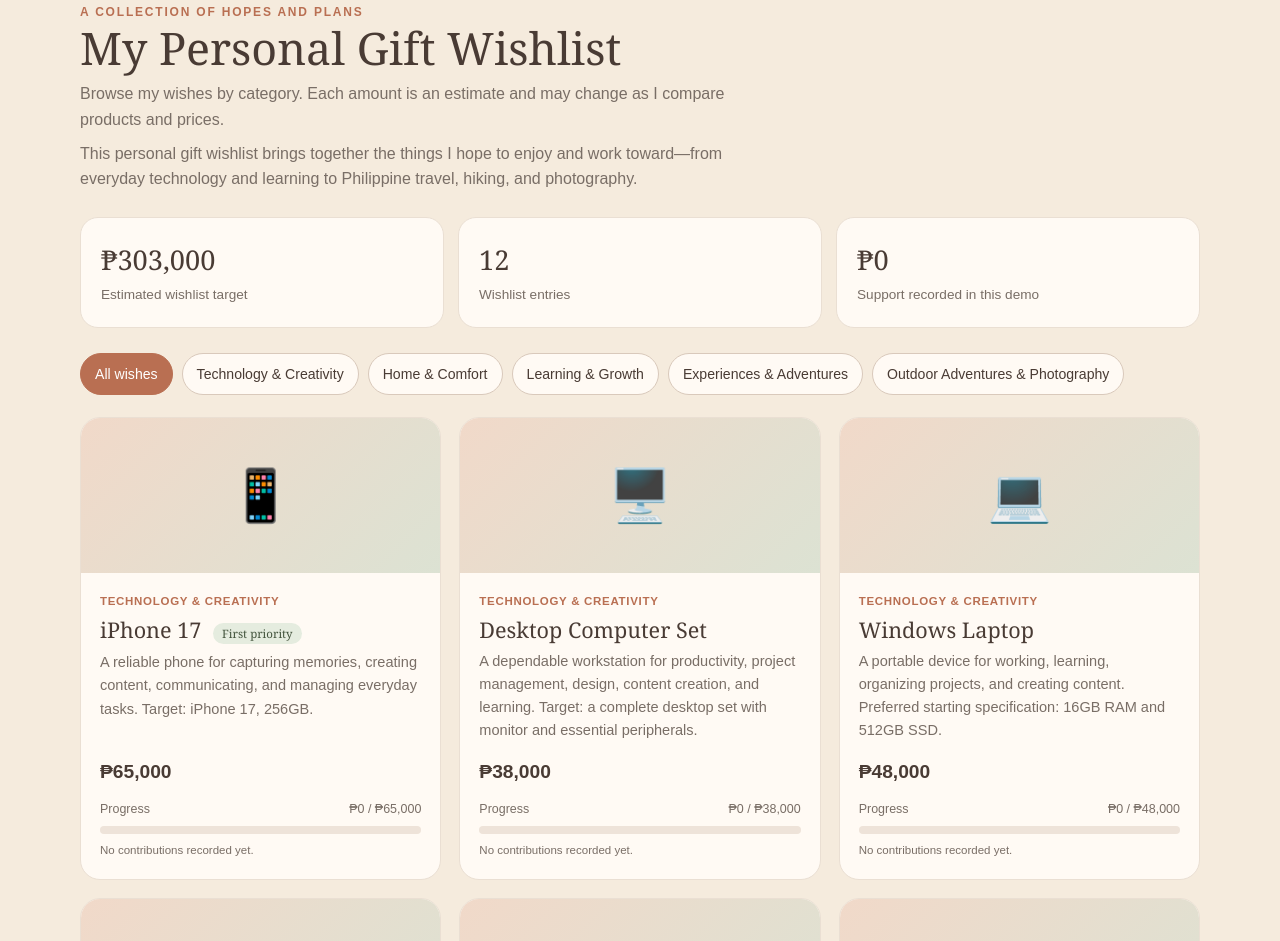
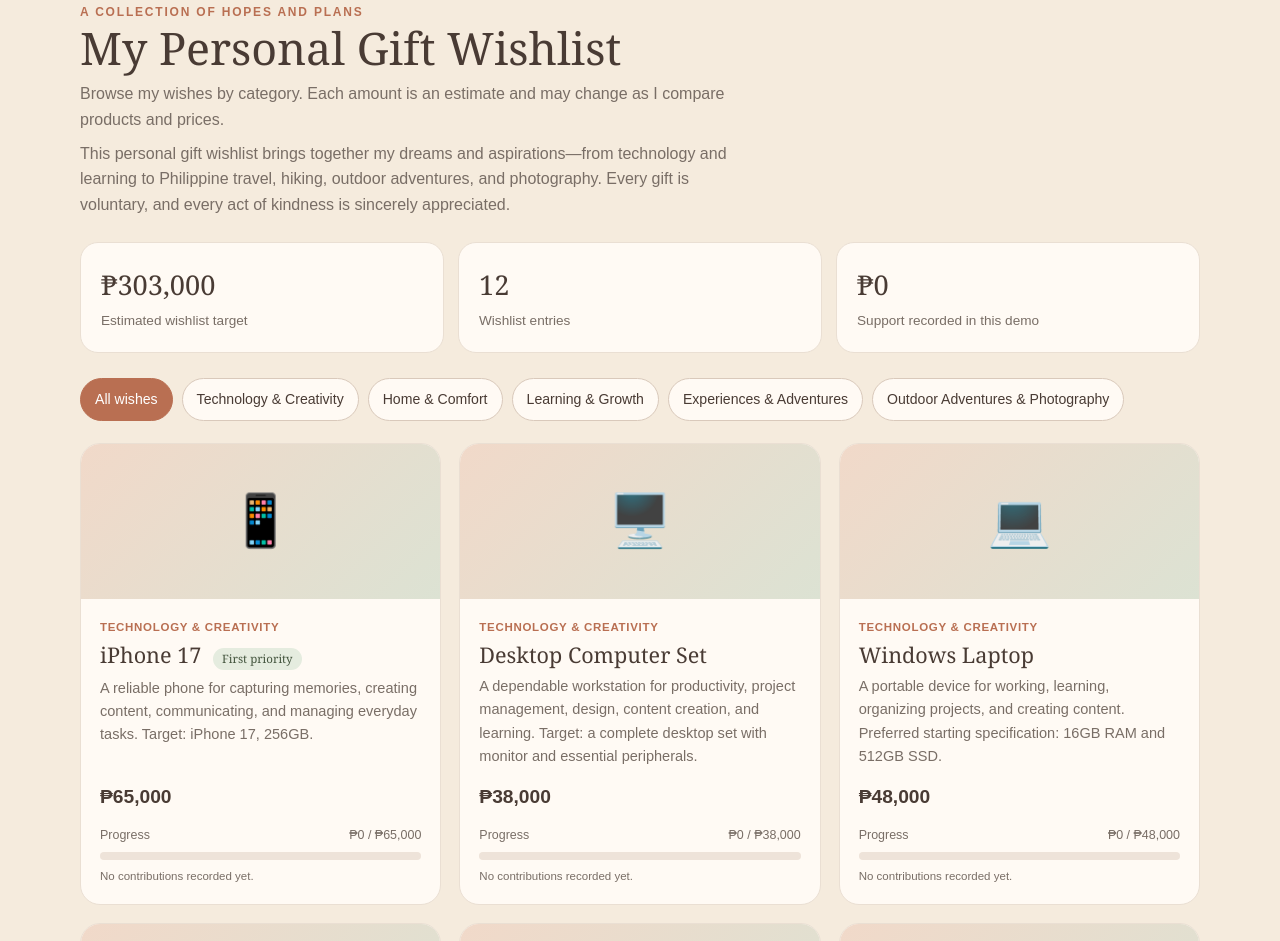
Before and after one commit to makemywishcometrue/make-my-wish-come-true, a plain HTML site: page index.html in a window 1280 px wide. Shown: the part 1984-2925 px from the top of the page. Drawn offline with Linux system fonts and the light colour scheme.

Commit message:
Improve wishlist introduction and keyword relevance

```diff
--- a/index.html
+++ b/index.html
@@ -532,7 +532,7 @@ footer{
         <div class="eyebrow">A collection of hopes and plans</div>
         <h2>My Personal Gift Wishlist</h2>
         <p class="sub">Browse my wishes by category. Each amount is an estimate and may change as I compare products and prices.</p>
-        <p class="sub">This personal gift wishlist brings together the things I hope to enjoy and work toward—from everyday technology and learning to Philippine travel, hiking, and photography.</p>
+        <p class="sub">This personal gift wishlist brings together my dreams and aspirations—from technology and learning to Philippine travel, hiking, outdoor adventures, and photography. Every gift is voluntary, and every act of kindness is sincerely appreciated.</p>
       </div>
     </div>
 
```
